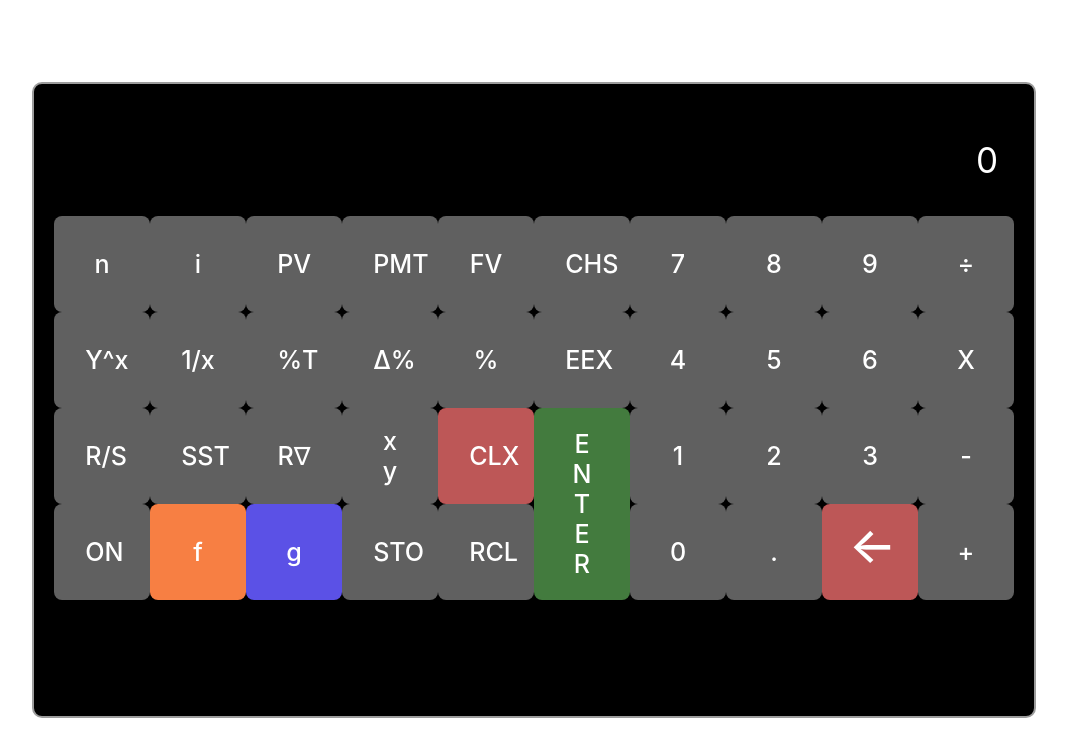
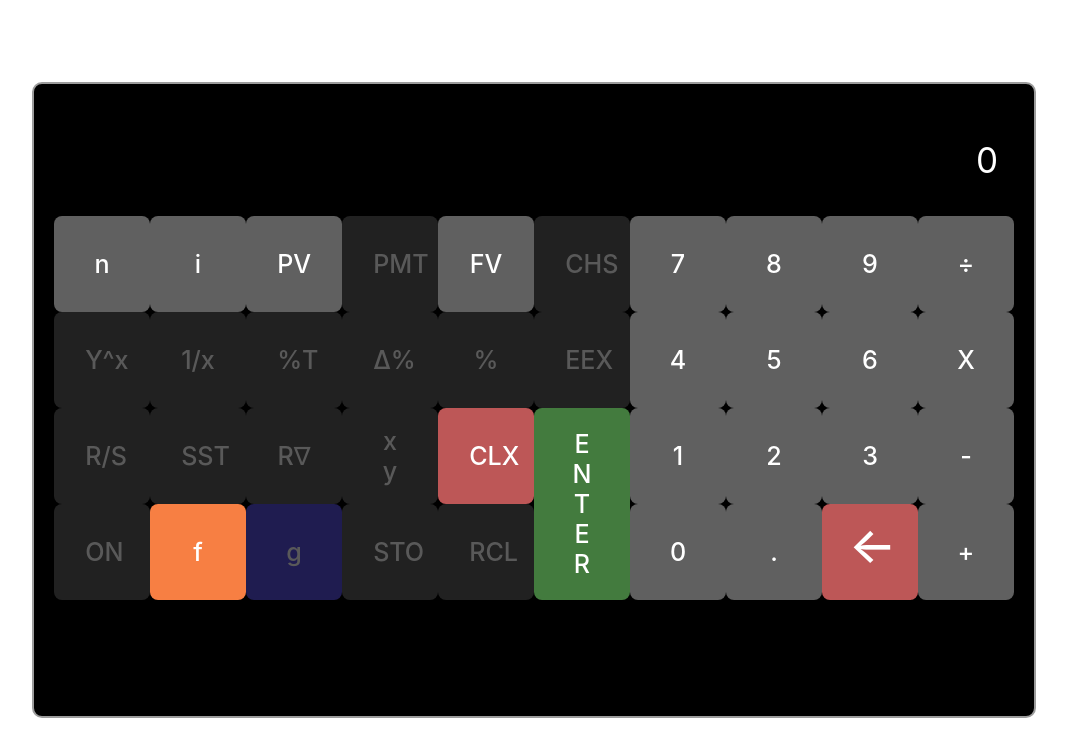
Before and after one commit to marciofaria9/eg4-calculadora, a React (Vite) app: page / in a window 1280 px wide. Shown: the top 756 px of the page, without its empty margins (106-1173 px from the left). Built offline with nearby package versions, Linux system fonts and the light colour scheme.

Commit message:
deixando visivel quais teclas não tem funcionalidade

```diff
--- a/src/components/calculator/index.tsx
+++ b/src/components/calculator/index.tsx
@@ -132,13 +132,13 @@ export const Calc = () => {
           style={{ backgroundColor: '#606060' }}
         > PV </button>
         <button
-          style={{ backgroundColor: '#606060' }}
+          style={{ backgroundColor: '#606060', opacity:0.35, cursor: 'no-drop' }}
         > PMT </button>
         <button
           style={{ backgroundColor: '#606060' }}
         > FV </button>
         <button
-        style={{ backgroundColor: '#606060' }}
+        style={{ backgroundColor: '#606060', opacity:0.35, cursor: 'no-drop' }}
         > CHS </button>
         <button
           style={{ backgroundColor: '#606060' }}
@@ -159,22 +159,22 @@ export const Calc = () => {
 
 
         <button
-          style={{ backgroundColor: '#606060' }}
+          style={{ backgroundColor: '#606060' , opacity:0.35, cursor: 'no-drop'}}
         > Y^x </button>
         <button
-          style={{ backgroundColor: '#606060' }}
+          style={{ backgroundColor: '#606060', opacity:0.35, cursor: 'no-drop' }}
         > 1/x </button>
         <button
-          style={{ backgroundColor: '#606060' }}
+          style={{ backgroundColor: '#606060', opacity:0.35, cursor: 'no-drop' }}
         > %T </button>
         <button
-          style={{ backgroundColor: '#606060' }}
+          style={{ backgroundColor: '#606060', opacity:0.35, cursor: 'no-drop' }}
         > Δ% </button>
         <button
-          style={{ backgroundColor: '#606060' }}
+          style={{ backgroundColor: '#606060', opacity:0.35, cursor: 'no-drop' }}
         > % </button>
         <button
-          style={{ backgroundColor: '#606060' }}
+          style={{ backgroundColor: '#606060', opacity:0.35, cursor: 'no-drop' }}
         > EEX </button>
         <button
           style={{ backgroundColor: '#606060' }}
@@ -195,16 +195,16 @@ export const Calc = () => {
 
 
         <button
-          style={{ backgroundColor: '#606060' }}
+          style={{ backgroundColor: '#606060', opacity:0.35, cursor: 'no-drop' }}
         > R/S </button>
         <button
-          style={{ backgroundColor: '#606060' }}
+          style={{ backgroundColor: '#606060', opacity:0.35, cursor: 'no-drop'}}
         > SST </button>
         <button
-          style={{ backgroundColor: '#606060' }}
+          style={{ backgroundColor: '#606060', opacity:0.35, cursor: 'no-drop' }}
         > R∇ </button>
         <button
-          style={{ backgroundColor: '#606060' }}
+          style={{ backgroundColor: '#606060', opacity:0.35, cursor: 'no-drop' }}
         > x y </button>
        <button
         style={{ backgroundColor: '#BD5757' }}
@@ -241,7 +241,7 @@ export const Calc = () => {
 
 
         <button
-          style={{ backgroundColor: '#606060' }}
+          style={{ backgroundColor: '#606060', opacity:0.35, cursor: 'no-drop' }}
         > ON </button>
          <button
         style={{ backgroundColor: '#F77F43' }}
@@ -250,13 +250,13 @@ export const Calc = () => {
         f
       </button>
         <button
-          style={{ backgroundColor: '#5B51E6' }}
+          style={{ backgroundColor: '#5B51E6', opacity:0.35, cursor: 'no-drop' }}
         > g </button>
         <button
-          style={{ backgroundColor: '#606060' }}
+          style={{ backgroundColor: '#606060', opacity:0.35, cursor: 'no-drop' }}
         > STO </button>
         <button
-          style={{ backgroundColor: '#606060' }}
+          style={{ backgroundColor: '#606060', opacity:0.35, cursor: 'no-drop' }}
         > RCL </button>
         <button
           style={{ backgroundColor: '#606060' }}
```
